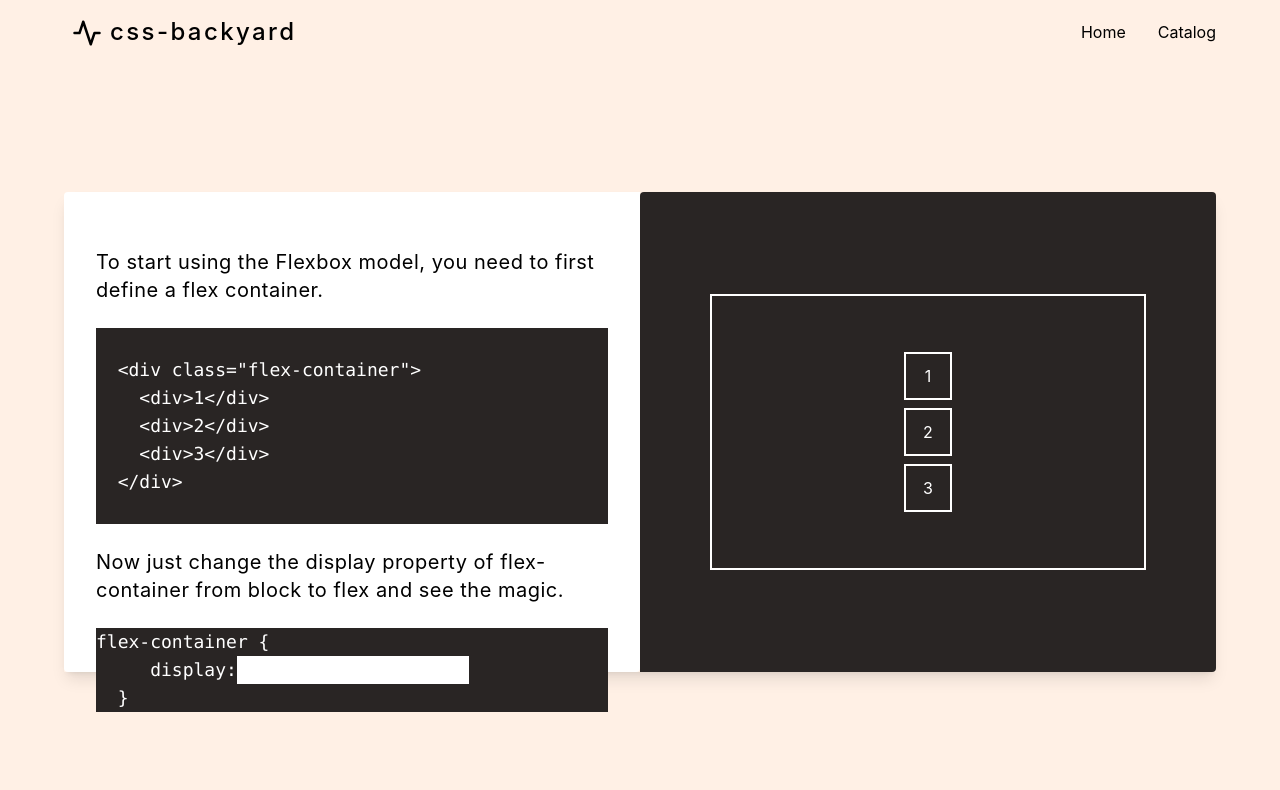
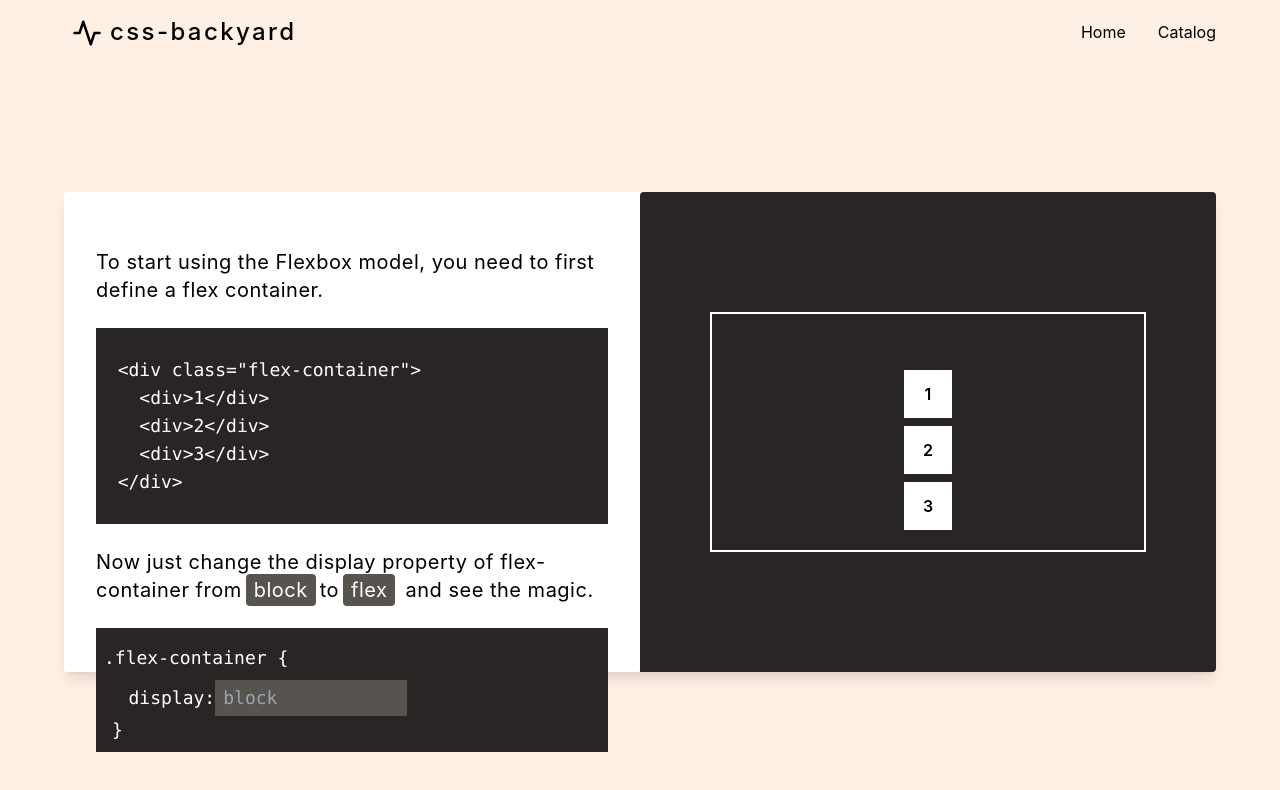
Before and after one commit to Deepak8717/css-backyard, a React (Create React App) app: page /lesson/flex in a window 1280 px wide. Shown: the top 790 px of the page. Built offline with nearby package versions, Linux system fonts and the light colour scheme.

Commit message:
installed framer-motion , added animation to lesson-flex

```diff
--- a/package.json
+++ b/package.json
@@ -6,6 +6,7 @@
     "@testing-library/jest-dom": "^5.16.4",
     "@testing-library/react": "^13.3.0",
     "@testing-library/user-event": "^13.5.0",
+    "framer-motion": "^6.3.11",
     "react": "^18.1.0",
     "react-dom": "^18.1.0",
     "react-icons": "^4.4.0",
--- a/src/lessons/flex/Flex.jsx
+++ b/src/lessons/flex/Flex.jsx
@@ -1,15 +1,24 @@
-import { Input } from "postcss";
-import React from "react";
+import React, { useState } from "react";
+import { motion } from "framer-motion";
 import Main from "../../layout/Main";
 import Navbar from "../../layout/Navbar";
 
 const Flex = () => {
+  const [display, setDisplay] = useState("block");
+  const onChangeHandler = (e) => {
+    setDisplay(e.target.value);
+  };
+  const spring = {
+    type: "spring",
+    stiffness: 300,
+    damping: 20,
+  };
   return (
     <Main>
       <Navbar />
       <div className="w-[100%]  absolute top-1/4 md:top-1/2 z-[-1]  flex flex-col-reverse md:flex-row shadow-lg">
         <div className="md:w-[50%] md:h-[60vh] bg-white p-8 rounded-b md:rounded-l">
-          <h2 className="text-xl tracking-wide  my-4 py-2">
+          <h2 className="text-xl tracking-wide  my-4 py-2 ">
             To start using the Flexbox model, you need to first define a flex
             container.
           </h2>
@@ -22,27 +31,53 @@ const Flex = () => {
   </div>
           `}</pre>
           <h2 className="text-xl tracking-wide  my-4 py-2">
-            Now just change the display property of flex-container from block to
-            flex and see the magic.
+            Now just change the display property of flex-container from
+            <span className="bg-stone-600 text-white px-2 py-1 mx-1 rounded">
+              block
+            </span>
+            to
+            <span className="bg-stone-600 text-white px-2 py-1 mx-1 rounded">
+              flex
+            </span>{" "}
+            and see the magic.
           </h2>
-          <pre className="bg-stone-800 text-white text-sm md:text-md lg:text-lg">{`flex-container {`}</pre>
+          <pre className="bg-stone-800 text-white text-sm md:text-md lg:text-lg pt-4 px-2 pb-2 ">{`.flex-container {`}</pre>
           <pre className="bg-stone-800 text-white  text-sm md:text-md lg:text-lg">
-            {`     display:`}
-            <input />
+            {`   display:`}
+            <input
+              type="text"
+              placeholder="block"
+              className="bg-stone-600 text-white px-2 py-1 outline-none w-[50%] max-w-[12rem]"
+              onChange={onChangeHandler}
+            />
           </pre>
-          <pre className="bg-stone-800 text-white text-sm md:text-md lg:text-lg">{`  }`}</pre>
+          <pre className="bg-stone-800 text-white text-sm md:text-md lg:text-lg px-4 pb-2">{`}`}</pre>
         </div>
         <div className="md:w-[50%] md:h-[60vh] bg-stone-800 p-4 text-white rounded-t md:rounded-r flex justify-center items-center ">
-          <div className="w-[80%] mx-auto  p-12 m-12 border-2 border-white ">
-            <div className="w-12 h-12 border-2 border-white m-2 flex justify-center items-center mx-auto">
+          <div
+            className={`w-[80%] mx-auto h-[30vh] p-12 m-12 border-2 items-center border-white ${display}`}
+          >
+            <motion.div
+              layout
+              transition={spring}
+              className="w-12 h-12 border-2 border-white m-2 flex justify-center items-center mx-auto bg-white text-black font-semibold"
+            >
               1
-            </div>
-            <div className="w-12 h-12 border-2 border-white m-2 flex justify-center items-center mx-auto">
+            </motion.div>
+            <motion.div
+              layout
+              transition={spring}
+              className="w-12 h-12 border-2 border-white m-2 flex justify-center items-center mx-auto bg-white text-black font-semibold"
+            >
               2
-            </div>
-            <div className="w-12 h-12 border-2 border-white m-2 flex justify-center items-center mx-auto">
+            </motion.div>
+            <motion.div
+              layout
+              transition={spring}
+              className="w-12 h-12 border-2 border-white m-2 flex justify-center items-center mx-auto bg-white text-black font-semibold"
+            >
               3
-            </div>
+            </motion.div>
           </div>
         </div>
       </div>
```
Also changed, not shown: 1 other file (tests, documents, lock files or other folders).
